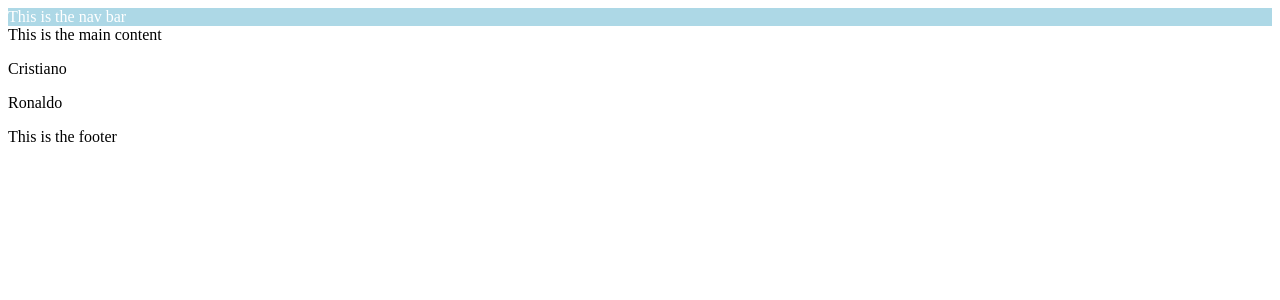
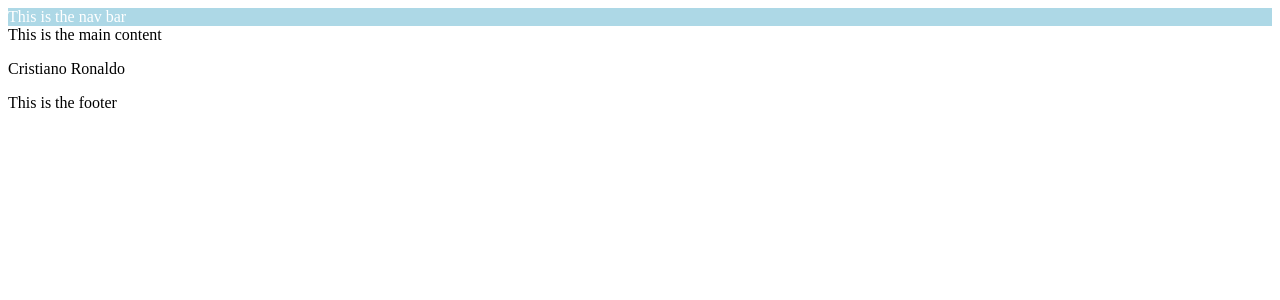
Before and after one commit to pdegrazia/react_course, a React (Create React App) app: page / in a window 1280 px wide. Shown: the top 300 px of the page. Built offline with nearby package versions, Linux system fonts and the light colour scheme.

Commit message:
using es6 syntax to format strings' '

```diff
--- a/src/components/MainContent.js
+++ b/src/components/MainContent.js
@@ -6,8 +6,7 @@
   return(
     <div>
       <div id="mainContent">This is the main content</div>
-      <p>{firstName}</p>
-      <p>{surname}</p>
+      <p>{`${firstName} ${surname}`}</p>
     </div>
   );
 }
```
